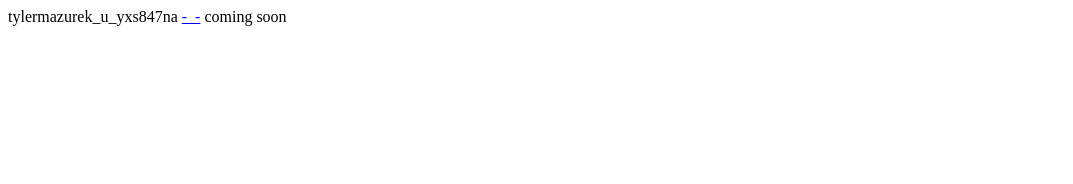
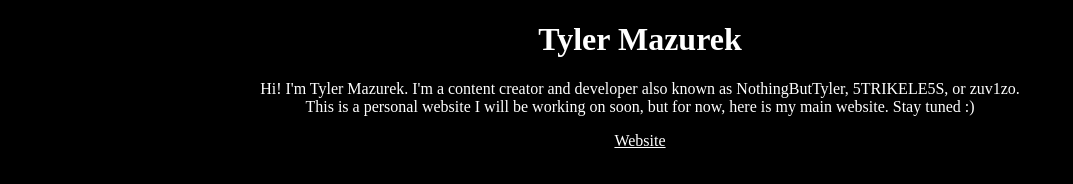
Before and after one commit to Tyler-Mazurek/tyler-mazurek.github.io, a plain HTML site: page index.html in a window 1280 px wide. Shown: the whole page, without its empty margins (0-1073 px from the left). Drawn offline with Linux system fonts and the light colour scheme.

Commit message:
Revamp index.html for personal website

```diff
--- a/index.html
+++ b/index.html
@@ -1,3 +1,23 @@
-tylermazurek_u_yxs847na
-<a href="//nothingbuttyler.github.io">-_-</a>
-coming soon
+<!DOCTYPE html>
+<html>
+  <head>
+    <title>Tyler Mazurek</title>
+    <style>
+      body {
+    background-color: black;
+      }
+
+      h1,h2,h3,h4,h5,h6,h7,p,a {
+        color: white;
+      }
+    </style>
+  </head>
+  <body>
+    <center>
+    <h1>Tyler Mazurek</h1>
+    <p>Hi! I'm Tyler Mazurek. I'm a content creator and developer also known as NothingButTyler,  5TRIKELE5S, or zuv1zo.
+    <br />This is a personal website I will be working on soon, but for now, here is my main website. Stay tuned :)</p>
+    <a href="//nothingbuttyler.github.io/?utm_source=TylerMazurek">Website</a>
+    </center>
+  </body>
+</html>
```
